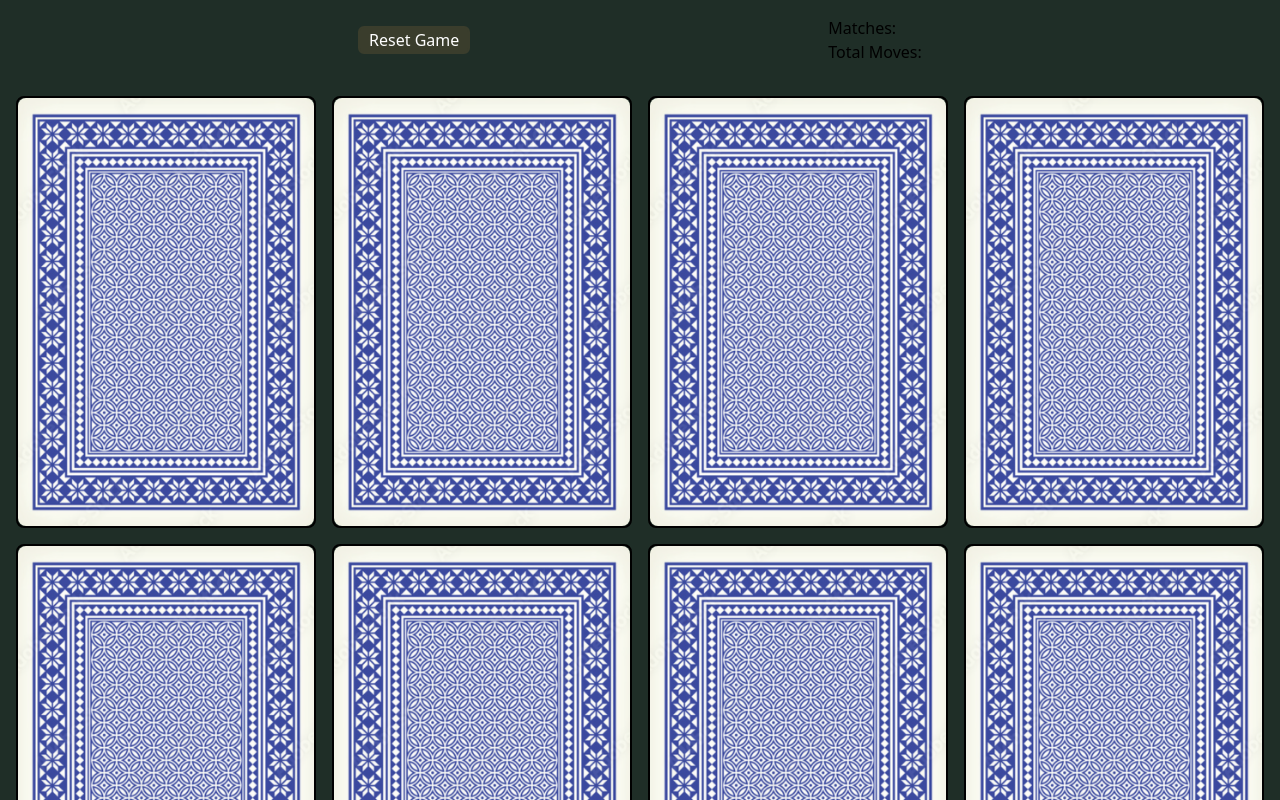
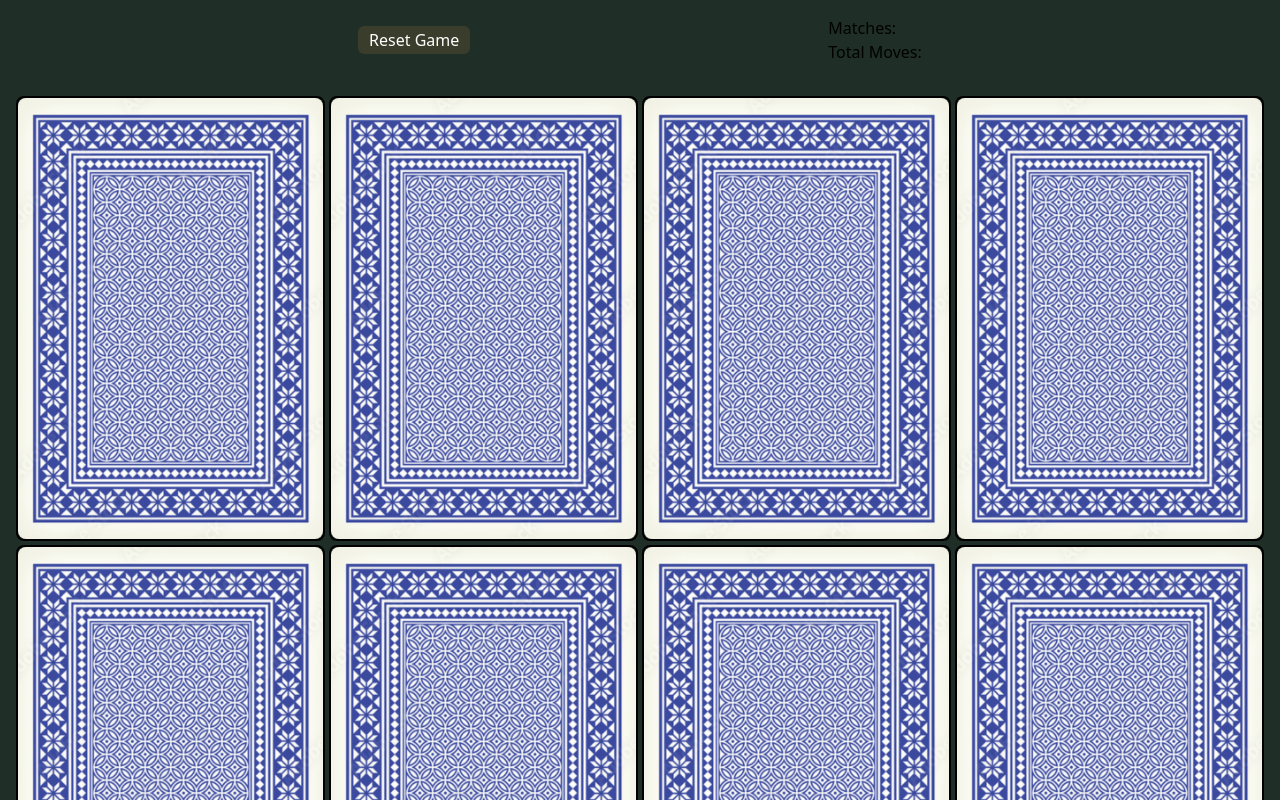
Before and after one commit to Ant-Shell/image-match-game, a Vue app: page / in a window 1280 px wide. Built offline with nearby package versions, Linux system fonts and the light colour scheme.

Commit message:
Adjust gap

```diff
--- a/src/components/CardsContainer.vue
+++ b/src/components/CardsContainer.vue
@@ -16,7 +16,7 @@ defineProps({
 </script>
 
 <template>
-  <section class="grid gap-4 grid-cols-4 p-4 w-screen h-[90%]">
+  <section class="grid gap-1 grid-cols-4 p-4 w-screen h-[90%] overflow-y-auto">
     <div v-for="shuffledPhoto in shuffledPhotos" v-bind:key="shuffledPhoto.id" class="w-full h-full">
       <Card v-bind:shuffledPhoto="shuffledPhoto" v-bind:clickedCards="clickedCards" v-bind:shuffledPhotos="shuffledPhotos"/>
     </div>
```
